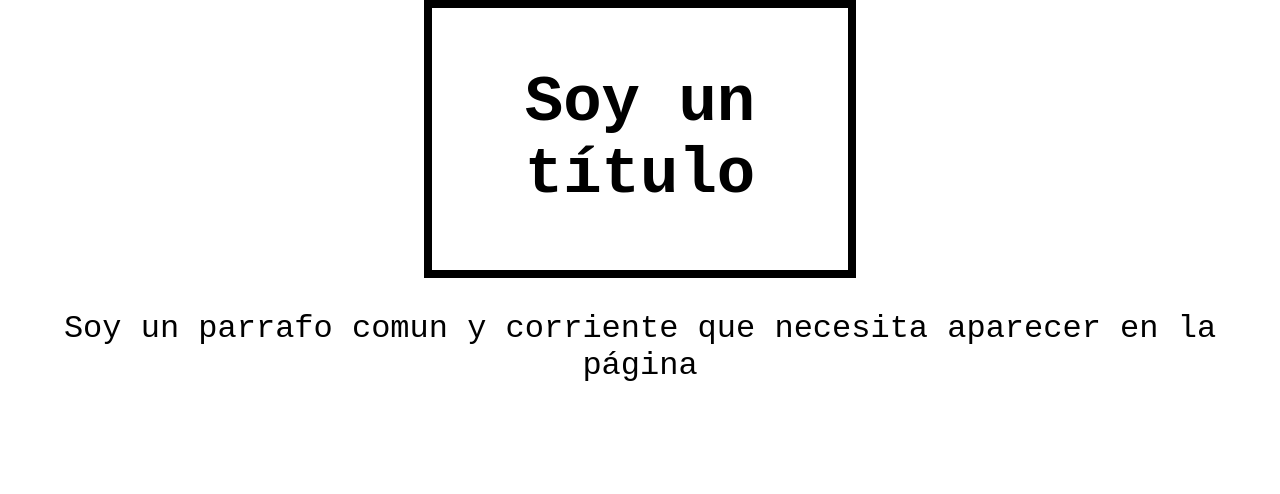
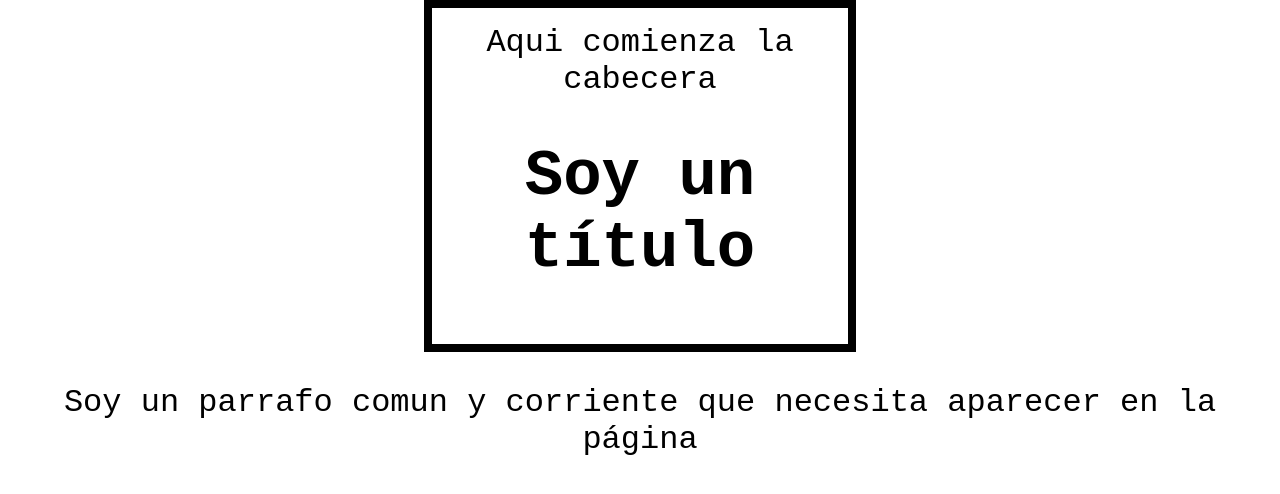
Before and after one commit to Slaay1/Practica-Git, a plain HTML site: page index.html in a window 1280 px wide. Drawn offline with Linux system fonts and the light colour scheme.

Commit message:
Se agregó una cabecera a la página

```diff
--- a/index.html
+++ b/index.html
@@ -10,6 +10,9 @@
 <body>
     <HEADer>
         <div id="Cabeza">
+            <div id="cabecera">
+                Aqui comienza la cabecera
+            </div>
             <h1>Soy un título</h1>
         </div>
     </HEADer>
```
